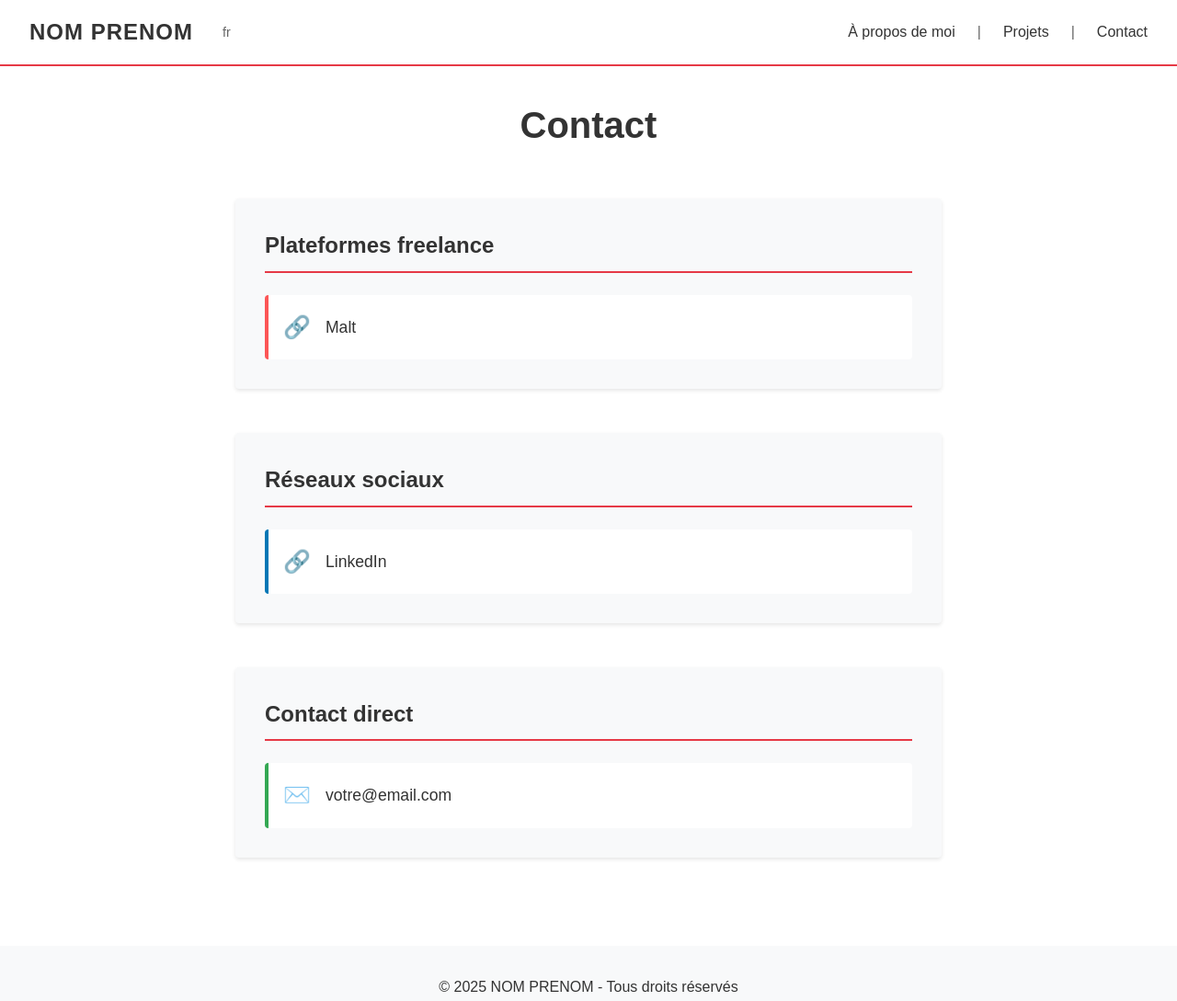
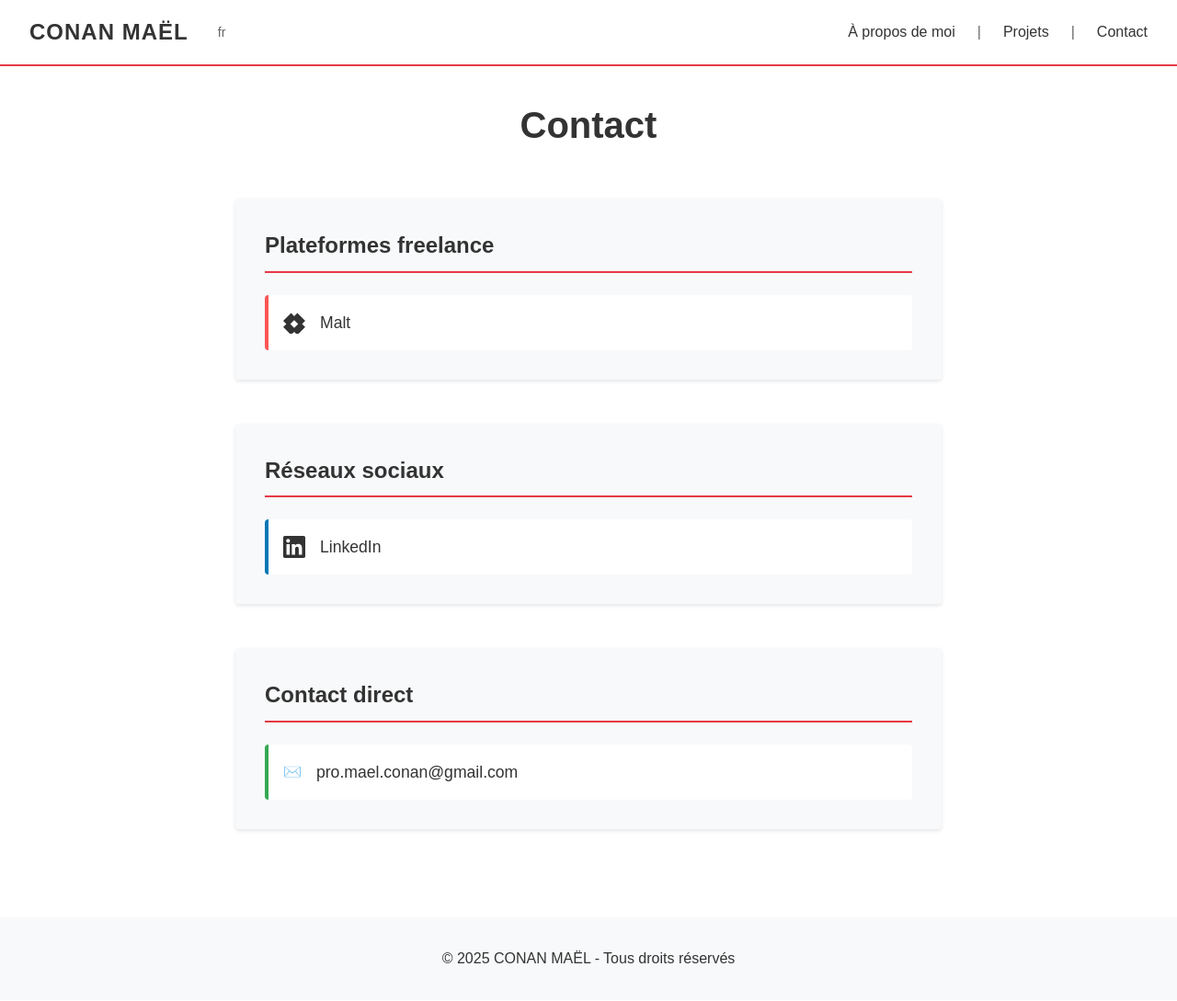
Before and after one commit to maelconan/maelconan.github.io, a plain HTML site: page pages/contact.html in a window 1280 px wide. Shown: the whole page at 92% size. Drawn offline with Linux system fonts and the light colour scheme.

Commit message:
Improvement of contact page: style of boxes

```diff
--- a/css/contact.css
+++ b/css/contact.css
@@ -56,8 +56,14 @@
     transform: translateX(10px);
 }
 
-.contact-link .icon {
-    font-size: 1.5rem;
+.platform-icon {
+    width: 24px;
+    height: 24px;
+    transition: transform 0.3s ease;
+}
+
+.contact-link:hover .platform-icon {
+    transform: scale(1.1);
 }
 
 .contact-link .platform-name {
--- a/pages/contact.html
+++ b/pages/contact.html
@@ -3,7 +3,7 @@
 <head>
     <meta charset="UTF-8">
     <meta name="viewport" content="width=device-width, initial-scale=1.0">
-    <title>Contact - NOM PRENOM</title>
+    <title>Contact - CONAN MAËL</title>
     <link rel="stylesheet" href="../css/style.css">
     <link rel="stylesheet" href="../css/header.css">
     <link rel="stylesheet" href="../css/contact.css">
@@ -14,7 +14,7 @@
     <!-- Header -->
     <header class="main-header">
         <div class="header-left">
-            <a href="/" class="logo">NOM PRENOM</a>
+            <a href="/" class="logo">CONAN MAËL</a>
             <div class="language-selector">
                 <span class="current-lang">fr</span>
                 <div class="lang-dropdown">
@@ -40,7 +40,9 @@
             <div class="contact-section">
                 <h2>Plateformes freelance</h2>
                 <a href="https://www.malt.fr/profile/maelconan1" class="contact-link malt-link" target="_blank" rel="noopener noreferrer">
-                    <span class="icon">🔗</span>
+                    <svg class="platform-icon" viewBox="0 0 73 64" fill="none" xmlns="http://www.w3.org/2000/svg">
+                        <path d="M46.8 0L36.4 10.4L26 0L0 26L10.4 36.4L0 46.8L26 72.8L36.4 62.4L46.8 72.8L72.8 46.8L62.4 36.4L72.8 26L46.8 0ZM36.4 49.5L23.3 36.4L36.4 23.3L49.5 36.4L36.4 49.5Z" fill="currentColor"/>
+                    </svg>
                     <span class="platform-name">Malt</span>
                 </a>
             </div>
@@ -49,7 +51,9 @@
             <div class="contact-section">
                 <h2>Réseaux sociaux</h2>
                 <a href="https://www.linkedin.com/in/mael-conan-83484719b/" class="contact-link linkedin-link" target="_blank" rel="noopener noreferrer">
-                    <span class="icon">🔗</span>
+                    <svg class="platform-icon" viewBox="0 0 24 24" fill="none" xmlns="http://www.w3.org/2000/svg">
+                        <path d="M20.447 20.452h-3.554v-5.569c0-1.328-.027-3.037-1.852-3.037-1.853 0-2.136 1.445-2.136 2.939v5.667H9.351V9h3.414v1.561h.046c.477-.9 1.637-1.85 3.37-1.85 3.601 0 4.267 2.37 4.267 5.455v6.286zM5.337 7.433c-1.144 0-2.063-.926-2.063-2.065 0-1.138.92-2.063 2.063-2.063 1.14 0 2.064.925 2.064 2.063 0 1.139-.925 2.065-2.064 2.065zm1.782 13.019H3.555V9h3.564v11.452zM22.225 0H1.771C.792 0 0 .774 0 1.729v20.542C0 23.227.792 24 1.771 24h20.451C23.2 24 24 23.227 24 22.271V1.729C24 .774 23.2 0 22.222 0h.003z" fill="currentColor"/>
+                    </svg>
                     <span class="platform-name">LinkedIn</span>
                 </a>
             </div>
@@ -59,14 +63,14 @@
                 <h2>Contact direct</h2>
                 <a href="mailto:pro.mael.conan@gmail.com" class="contact-link email-link">
                     <span class="icon">✉️</span>
-                    <span class="platform-name">votre@email.com</span>
+                    <span class="platform-name">pro.mael.conan@gmail.com</span>
                 </a>
             </div>
         </div>
     </main>
 
     <footer class="main-footer">
-        <p>&copy; 2025 NOM PRENOM - Tous droits réservés</p>
+        <p>&copy; 2025 CONAN MAËL - Tous droits réservés</p>
     </footer>
 </body>
 </html>
```
